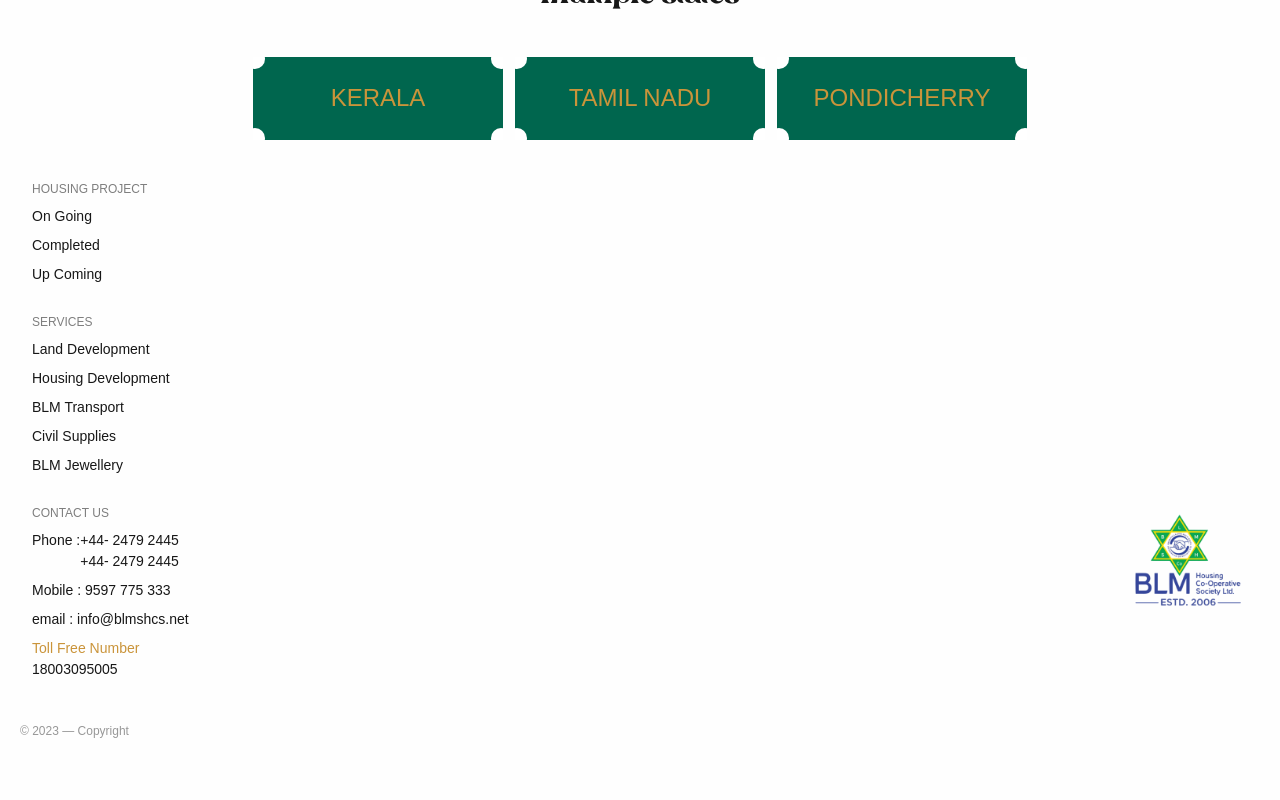
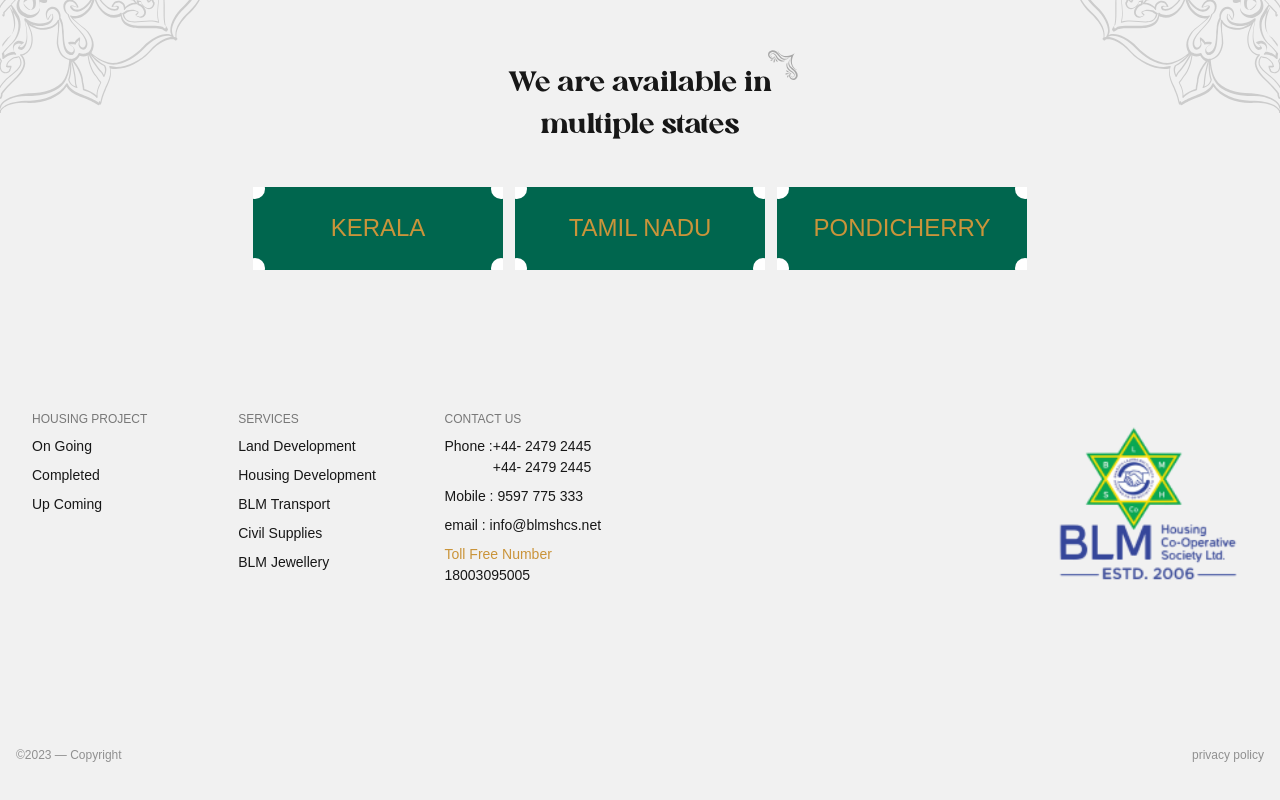
Before and after one commit to kr1shh/ashcorp-task, a Next.js app: page /home in a window 1280 px wide. Shown: the part 7758-8558 px from the top of the page. Before the commit the page ends 8518 px from the top, so only its background shows below. Built offline with nearby package versions, Linux system fonts and the light colour scheme.

Commit message:
footer : completed

```diff
--- a/components/Footer.jsx
+++ b/components/Footer.jsx
@@ -5,9 +5,9 @@ import Title from "./ui/Title";
 const Footer = () => {
   return (
     <>
-      <div className="relative w-full flex flex-col items-center justify-center py-4 bg-[#fefefe] pt-[70px] pb-[80px] mt-10">
+      <div className="relative w-full flex flex-col sm:gap-[100px] items-center justify-center bg-[#F1F1F1] pt-[130px] lg:pt-[200px] mt-10">
 
-        <div className="absolute top-0 right-0 w-[100px] h-[100px]">
+        <div className="absolute top-0 right-0 w-[100px] h-[100px] sm:w-[150px] sm:h-[150px] lg:w-[250px] lg:h-[250px]">
           <Image
             src={"/assets/icons/pattern-footer.svg"}
             alt="footer pattern"
@@ -16,7 +16,7 @@ const Footer = () => {
           />
         </div>
 
-        <div className="absolute top-0 left-0 w-[100px] h-[100px]">
+        <div className="absolute top-0 left-0 w-[100px] h-[100px] sm:w-[150px] sm:h-[150px] lg:w-[250px] lg:h-[250px]">
           <Image
             src={"/assets/icons/pattern-footer.svg"}
             alt="footer pattern"
@@ -38,8 +38,8 @@ const Footer = () => {
           </div>
         </div>
 
-        <div className="w-full flex flex-col gap-7 mt-10 font-poppins px-8">
-          <div>
+        <div className="w-full flex flex-col sm:flex-row sm:justify-start gap-7 sm:gap-2 mt-10 font-poppins px-8">
+          <div className="sm:w-[300px]">
             <h1 className="text-[10px] sm:text-[12px] text-black opacity-50 mb-2">
               HOUSING PROJECT
             </h1>
@@ -49,7 +49,7 @@ const Footer = () => {
               <li>Up Coming</li>
             </ul>
           </div>
-          <div>
+          <div className="sm:w-[300px]">
             <h1 className="text-[10px] sm:text-[12px] text-black opacity-50 mb-2">
               SERVICES
             </h1>
@@ -62,7 +62,7 @@ const Footer = () => {
             </ul>
           </div>
           <div className="w-full flex justify-between">
-            <div>
+            <div className="sm:w-[300px]">
               <h1 className="text-[10px] sm:text-[12px] text-black opacity-50 mb-2">
                 CONTACT US
               </h1>
@@ -80,7 +80,7 @@ const Footer = () => {
               </ul>
             </div>
             <div>
-              <div className="relative w-[120px] h-[120px]">
+              <div className="relative w-[120px] h-[120px] lg:w-[200px] lg:h-[200px]">
                 <Image
                   src={"/assets/images/footer-logo.png"}
                   alt="footer logo"
@@ -92,7 +92,15 @@ const Footer = () => {
           </div>
         </div>
 
-        <span className="absolute bottom-5 left-5 font-poppins text-black opacity-40 text-[12px]">© 2023 — Copyright</span>
+        <div className="w-full flex justify-between px-4 py-9">
+            <p className="font-poppins text-black opacity-40 text-[12px]">
+            &copy;2023 — Copyright
+            </p>
+
+            <p className="hidden sm:block font-poppins text-black opacity-40 text-[12px]">
+                privacy policy
+            </p>
+        </div>
       </div>
     </>
   );
```
